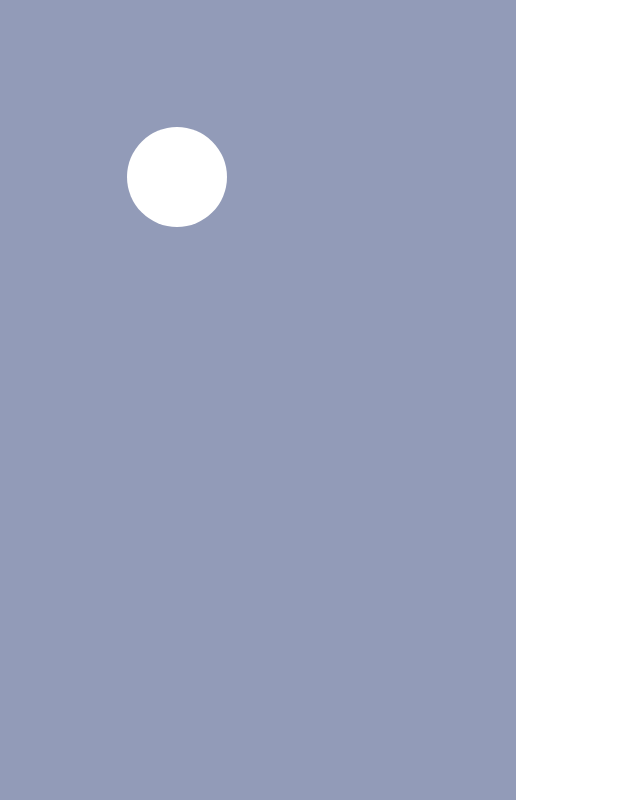
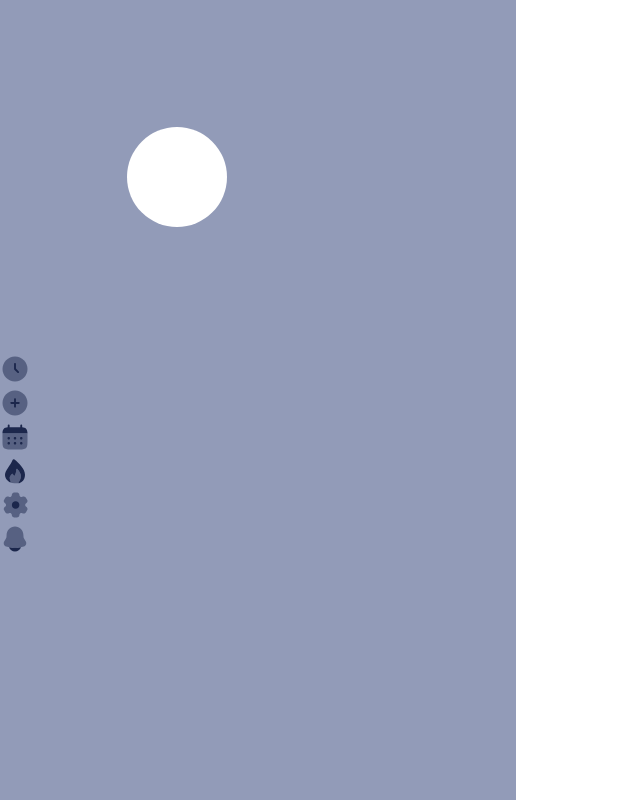
Before and after one commit to Yujin-princess-and-slaves/InTime_Client_V1, a React (Create React App) app: page / in a window 1280 px wide. Shown: the whole page, without its empty margins (0-640 px from the left). Built offline with nearby package versions, Linux system fonts and the light colour scheme.

Commit message:
FEAT :: 화면에 이미지 추가 - 화면에 메뉴바에 있을 이미지를 넣어주었다

```diff
--- a/src/Timeline.js
+++ b/src/Timeline.js
@@ -5,6 +5,19 @@ const Timeline = () => {
   return (
     <div className="MyComponent">
       <div className="Profill" />
+
+      <div className="Menu">
+        <img className="Time" alt="Timeline" src="img/Clock Circle.svg" />
+        <br />
+        <img className="Circle" alt="Timeline" src="img/Add Circle.svg" />
+        <br />
+        <img className="Calendar" alt="Timeline" src="img/Calendar.svg" />
+        <br />
+        <img className="Fire" alt="Timeline" src="img/Flame.svg" />
+        <br />
+        <img className="Setting" alt="Timeline" src="img/Settings.svg" />
+      </div>
+      <img className="Alarm" alt="Timeline" src="img/Bell.svg" />
     </div>
   );
 };
```
